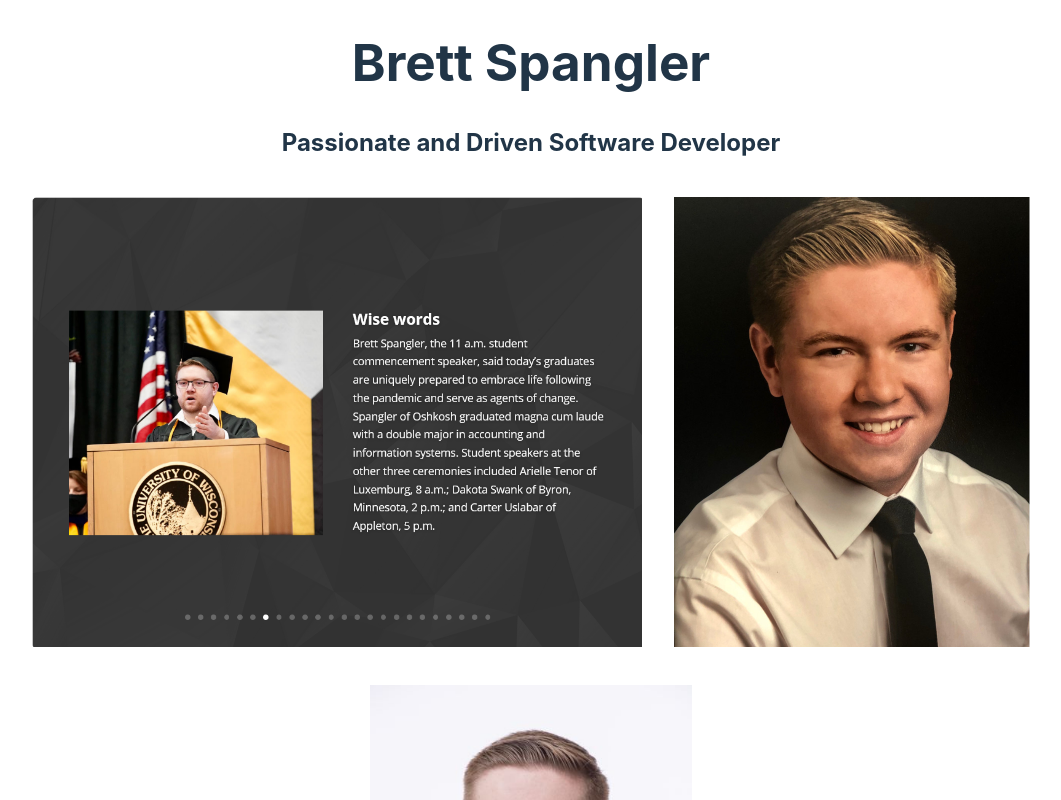
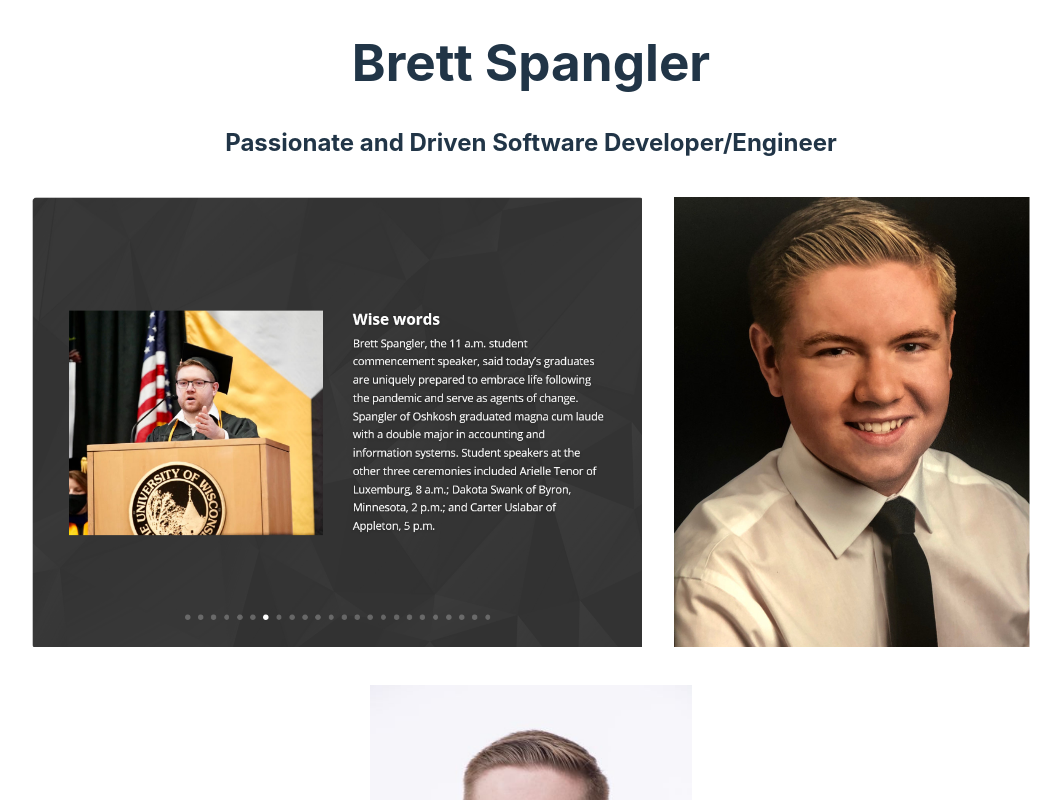
Before and after one commit to bspangler21/PersonalWebsite, a React (Vite) app: page / in a window 1280 px wide. Shown: the top 800 px of the page, without its empty margins (109-1170 px from the left). Built offline with nearby package versions, Linux system fonts and the light colour scheme; what @fluentui/font-icons-mdl2 would draw is missing.

Commit message:
Update subtitle in App component to include 'Engineer'

```diff
--- a/src/App.tsx
+++ b/src/App.tsx
@@ -8,7 +8,7 @@ function App() {
 	return (
 		<>
 			<h1>Brett Spangler</h1>
-			<h2>Passionate and Driven Software Developer</h2>
+			<h2>Passionate and Driven Software Developer/Engineer</h2>
 			<div>
 				<a
 					href="https://www.linkedin.com/in/brett-spangler/"
```
